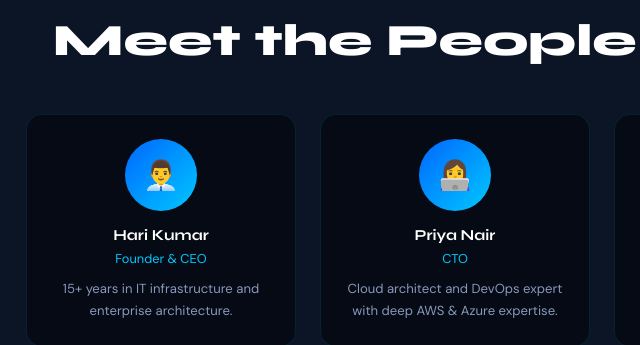
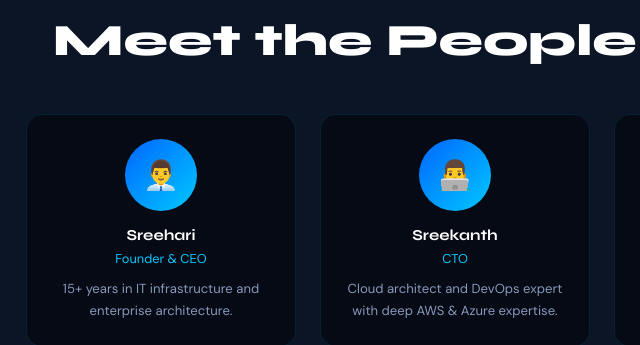
Before and after one commit to Sreeharimekala/harinit.com, a plain HTML site: page about.html in a window 1280 px wide. Shown: the part 2520-2865 px from the top of the page, 38-678 px from the left. Drawn offline with Linux system fonts and the light colour scheme.

Commit message:
Update team section names on About page (#7)
Rename Founder & CEO to Sreehari and CTO to Sreekanth; other team cards unchanged.


Claude-Session: https://claude.ai/code/session_01WQ8wTuSSf9q2GGrh9Cr3u7

Co-authored-by: Claude <noreply@anthropic.com>

```diff
--- a/about.html
+++ b/about.html
@@ -192,8 +192,8 @@ footer{background:var(--bg2);border-top:1px solid var(--border);padding:3rem 5%
     <h2 class="section-title">Meet the People Behind Harinit</h2>
   </div>
   <div class="team-grid">
-    <div class="team-card"><div class="team-avatar">👨‍💼</div><h4>Hari Kumar</h4><div class="role">Founder & CEO</div><p>15+ years in IT infrastructure and enterprise architecture.</p></div>
-    <div class="team-card"><div class="team-avatar">👩‍💻</div><h4>Priya Nair</h4><div class="role">CTO</div><p>Cloud architect and DevOps expert with deep AWS & Azure expertise.</p></div>
+    <div class="team-card"><div class="team-avatar">👨‍💼</div><h4>Sreehari</h4><div class="role">Founder & CEO</div><p>15+ years in IT infrastructure and enterprise architecture.</p></div>
+    <div class="team-card"><div class="team-avatar">👨‍💻</div><h4>Sreekanth</h4><div class="role">CTO</div><p>Cloud architect and DevOps expert with deep AWS & Azure expertise.</p></div>
     <div class="team-card"><div class="team-avatar">👨‍🔐</div><h4>Rahul Sharma</h4><div class="role">Head of Security</div><p>CISSP-certified security specialist and penetration tester.</p></div>
     <div class="team-card"><div class="team-avatar">👩‍📊</div><h4>Ananya Mehta</h4><div class="role">Head of Operations</div><p>Keeps our delivery engines running smoothly across all client accounts.</p></div>
   </div>
```
